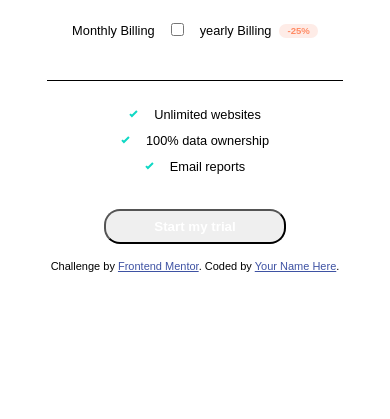
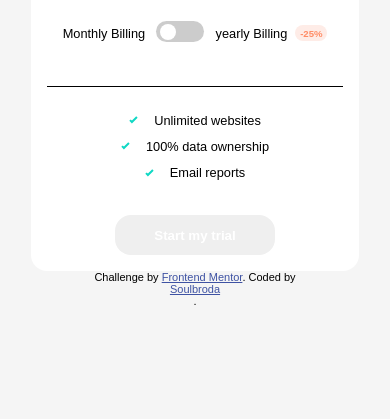
Before and after one commit to SOULBRODA023/Interactive-pricing-card, a plain HTML site: page index.html in a window 390 px wide. Shown: the part 425-844 px from the top of the page. Drawn offline with Linux system fonts and the light colour scheme.

Commit message:
finished the UI for the mobile design

```diff
--- a/index.html
+++ b/index.html
@@ -35,7 +35,7 @@
           <div class="first__section">
             <h5>100K PAGEVIEWS</h5>
             <div class="slidercontainer">
-              <input type="range" name="price slider" id="slider" min="5" max="50" class="slider">
+              <input type="range" name="price slider" id="slider" min="5" max="50" class="range__slider">
             </div>
             <div class="display__price">
               <h1>$ 16.00</h1>
@@ -46,8 +46,8 @@
               <div class="monthly">Monthly Billing</div>
               <div class="toggle__switch">
                 <label class="switch">
-                <input type="checkbox">
-                <span class="slider round"></span>
+                  <input type="checkbox" id="toggleSwitch">
+                  <span class="slider"></span>
                 </label>
               </div>
               <div class="yearly"><p>yearly Billing</p><span>-25%</span></div>
@@ -88,9 +88,11 @@
 
   Start my trial
    -->
-  <div class="attribution">
-    Challenge by <a href="https://www.frontendmentor.io?ref=challenge" target="_blank">Frontend Mentor</a>.
-    Coded by <a href="#">Your Name Here</a>.
-  </div>
+   <footer>
+    <div class="attribution">
+      Challenge by <a href="https://www.frontendmentor.io?ref=challenge" target="_blank">Frontend Mentor</a>.
+      Coded by <a href="#"><p>Soulbroda</p></a>.
+    </div>
+  </footer>
 </body>
 </html>
--- a/style.css
+++ b/style.css
@@ -14,6 +14,7 @@ body{
     position:relative;
     font-size:0.9325rem;
     font-family: 'Manrope', sans-serif;
+    background: whitesmoke;
 }
 img{
     display:block;
@@ -65,6 +66,7 @@ main {
     background-color: white;
     margin-top:4.5rem;
     padding:1rem;
+    border-radius:1rem;
 }
 .first__section{
     padding-top:1rem;
@@ -81,10 +83,10 @@ main {
     margin-top:2.2rem;
   }
 
-  .slider {
+  .range__slider {
     -webkit-appearance: none;
     appearance: none;
-    width: 90%;
+    width: 100%;
     height: 0.5rem;
     background: hsl(224, 65%, 95%);
     outline: none;
@@ -94,10 +96,10 @@ main {
   }
 
 
-  .slider:hover {
+  .range__slider:hover {
     opacity: 1;
   }
-.slider::-moz-range-thumb {
+.range__slider::-moz-range-thumb {
     width: 2.5rem;
     height: 2.5rem;
     background: hsl(174, 86%, 45%);
@@ -105,7 +107,7 @@ main {
     border:none;
     border-radius:50%;
   }
-  .slider::-webkit-slider-thumb {
+  .range__slider::-webkit-slider-thumb {
     -webkit-appearance: none;
     appearance: none;
     width: 2.5rem;
@@ -129,9 +131,9 @@ main {
     display: flex;
     align-items:center;
     justify-content: center;
-    gap:1rem;
+    gap:0.7rem;
     font-size:0.8rem;
-    margin-top:2.4rem;
+    margin-top:2.3rem;
   }
   .yearly{
     display:flex;
@@ -139,7 +141,11 @@ main {
     gap:0.5rem;
   }
   .yearly span{
-    padding:0.1rem 0.5rem;
+    width:2rem;
+    height: 1rem;
+    text-align: center;
+    display: grid;
+    align-items: center;
     border-radius: 01rem;
     background-color: hsl(14, 92%, 95%);
     font-weight:600;
@@ -163,9 +169,63 @@ main {
   }
   .button{
     margin-left:auto;
-    padding:0.5rem 3rem;
     border-radius: 1rem;
     margin-top:2.2rem;
     font-weight:600;
     color:white;
+    border:none;
+    width:10rem;
+    height:2.5rem;
+    text-align:center;
   }
+
+
+
+	/* Style for the switch container */
+.switch {
+  position: relative;
+  display: inline-block;
+  width: 3rem;
+  height: 1.3rem;
+}
+
+/* Hide the default checkbox input */
+.switch input {
+  display: none;
+}
+
+/* Style for the switch's slider */
+.slider {
+  position: absolute;
+  cursor: pointer;
+  top: 0;
+  left: 0;
+  right: 0;
+  bottom: 0;
+  background-color: #ccc;
+  transition: 0.4s;
+  border-radius: 34px;
+}
+
+/* Style for the slider when it's in the "on" state */
+.slider:before {
+  position: absolute;
+  content: "";
+  height: 1rem;
+  width: 1rem;
+  left: 4px;
+  bottom: 2px;
+  background-color: white;
+  transition: 0.4s;
+  border-radius: 50%;
+
+}
+
+/* Style for the slider when it's in the "off" state */
+input:checked + .slider {
+  background-color: #2196F3;
+}
+
+input:checked + .slider:before {
+  transform: translateX(26px);
+}
```
